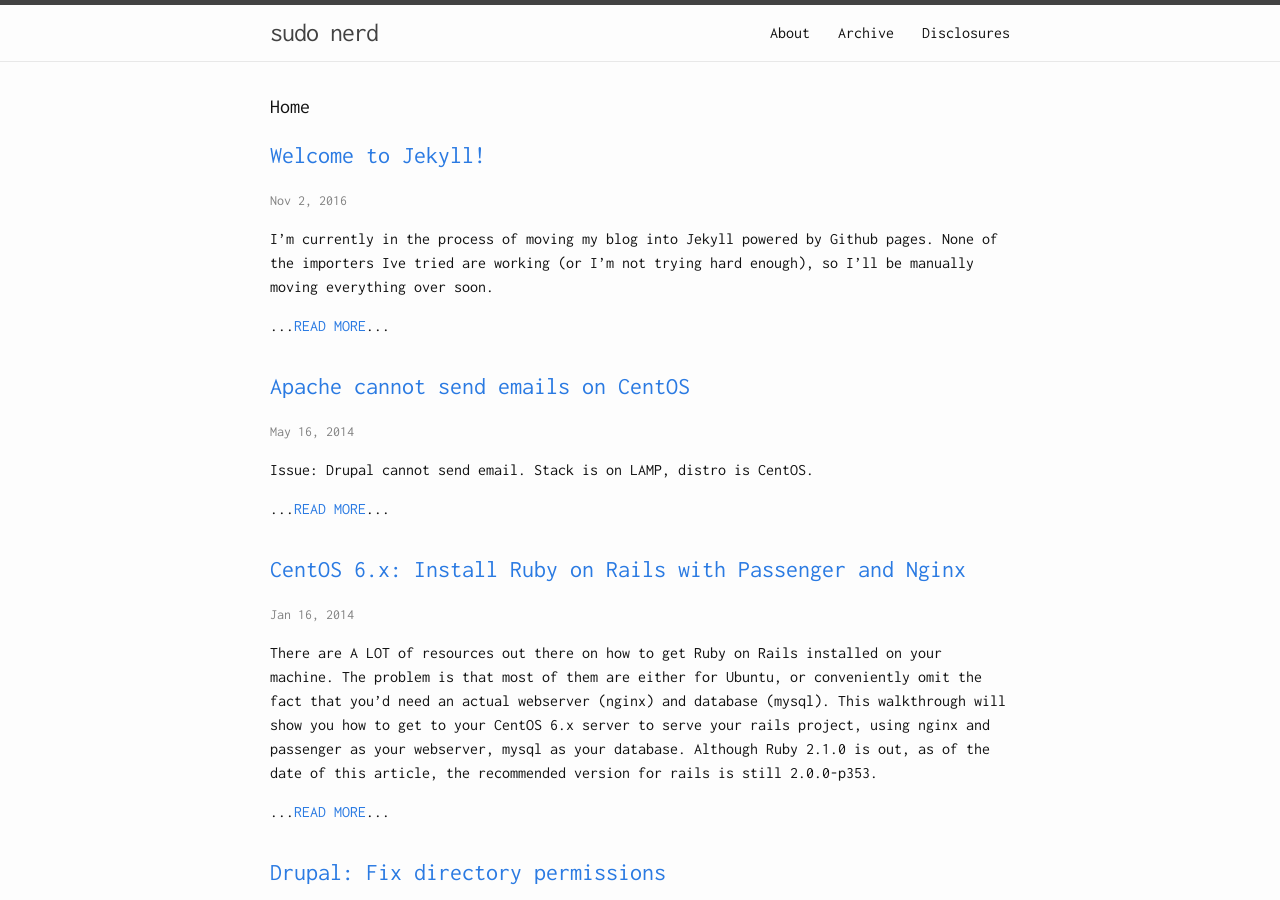
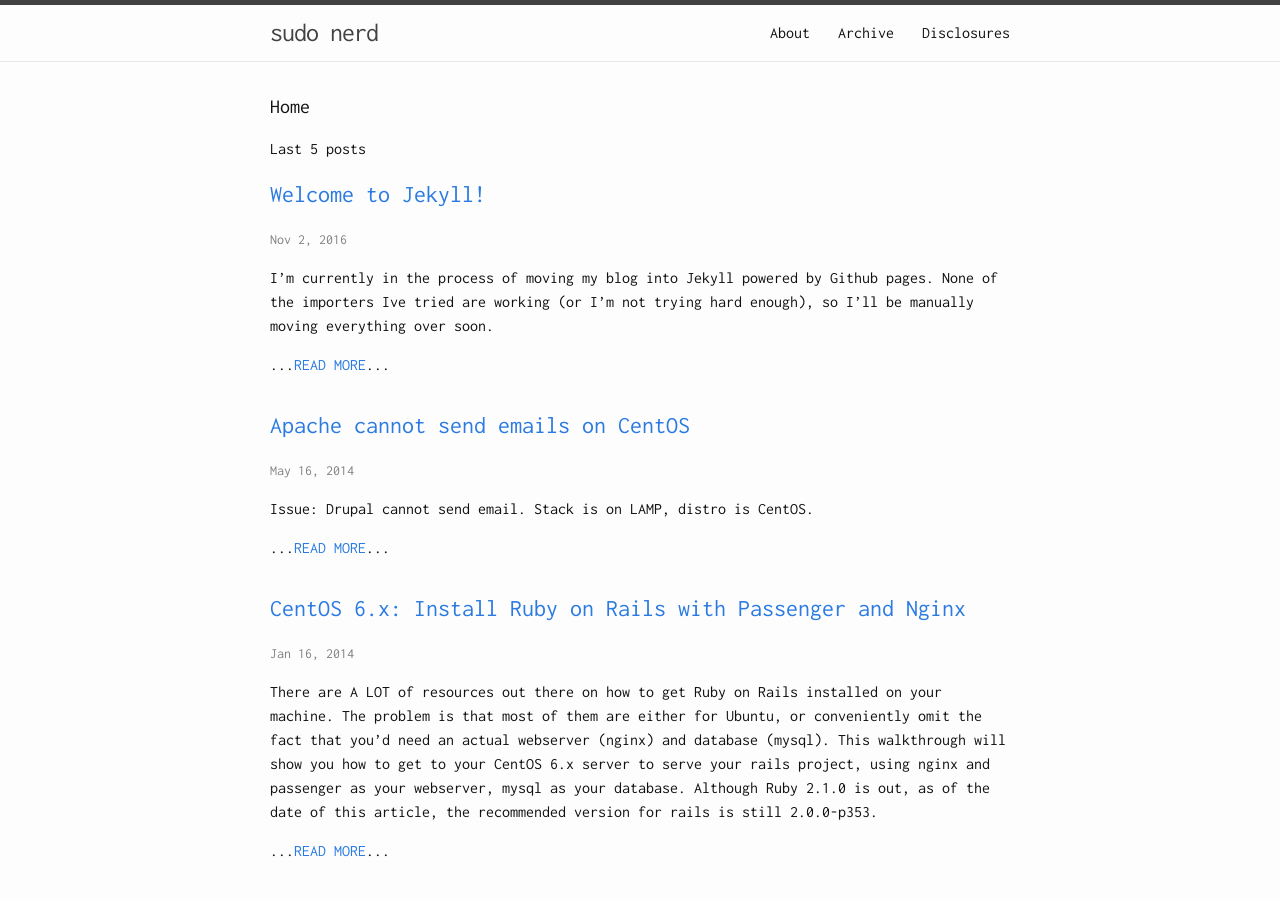
Before and after one commit to educationnull/thejaspher.github.io, a Jekyll site: the page built from index.md, in a window 1280 px wide and 900 px high. Built offline with Jekyll 4.4.1, drawn with Linux system fonts in a browser that asks for light colours.

Commit message:
Update home.html

```diff
--- a/_layouts/home.html
+++ b/_layouts/home.html
@@ -7,7 +7,7 @@ layout: default
   <h1 class="page-heading">Home</h1>
 
   {{ content }}
-
+  <p>Last 5 posts</p>
     <ul class="post-list">
     {% for post in site.posts limit:5 %}
       <li>
```
